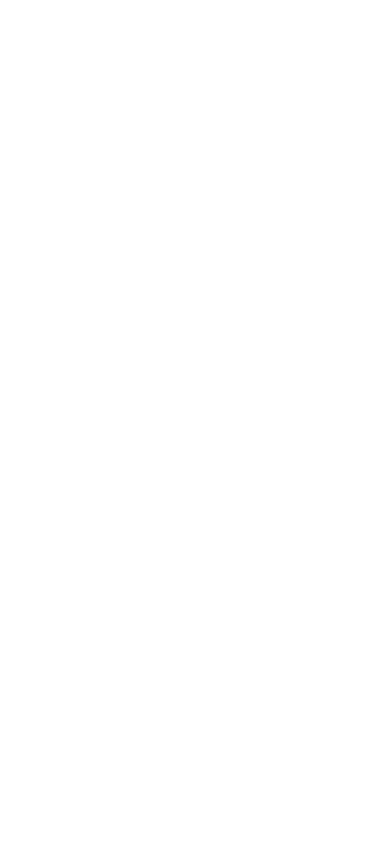
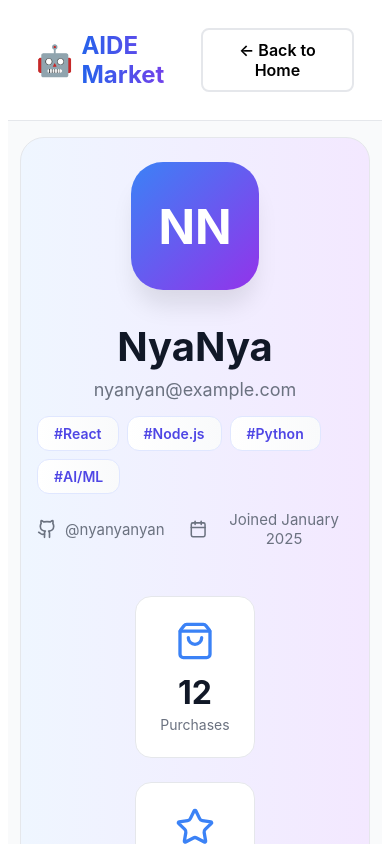
Before and after one commit to PI11A203-lab/Electronic-Commerce-Site, a React (Create React App) app in the folder grab-market-web/: page /profile in a window 390 px wide. Shown: the top 844 px of the page. Built offline with nearby package versions, Linux system fonts and the light colour scheme.

Commit message:
profile 1

```diff
--- a/grab-market-web/src/App.css
+++ b/grab-market-web/src/App.css
@@ -33,10 +33,8 @@
 
 #body {
   min-height: 100vh;
-  max-width: 1024px;
   width: 100%;
   margin: 0 auto;
-  padding-bottom: 24px;
 }
 
 #footer {
--- a/grab-market-web/src/App.js
+++ b/grab-market-web/src/App.js
@@ -4,6 +4,7 @@
 import ProductPage from "./product";
 import UploadPage from "./upload";
 import LoginPage from "./login";
+import UserProfile from "./profile";
 
 function App() {
   return (
@@ -22,6 +23,9 @@
           <Route exact={true} path="/login">
             <LoginPage />
           </Route>
+          <Route exact={true} path="/profile">
+            <UserProfile />
+          </Route>
         </Switch>
       </div>
       <div id="footer"></div>
--- a/grab-market-web/src/login/index.css
+++ b/grab-market-web/src/login/index.css
@@ -4,7 +4,7 @@
   display: flex;
   align-items: center;
   justify-content: center;
-  padding: 2rem 3rem;
+  padding: 2rem 3rem 4rem 3rem;
 }
 
 .login-page-content {
@@ -21,6 +21,26 @@
 }
 
 /* 반응형 */
+@media (min-width: 1920px) {
+  .login-page-container {
+    padding: 4rem 6rem;
+  }
+
+  .login-page-content {
+    max-width: 40rem;
+  }
+
+  .login-form-container {
+    padding: 48px;
+  }
+}
+
+@media (max-width: 1536px) {
+  .login-page-container {
+    padding: 3rem;
+  }
+}
+
 @media (max-width: 768px) {
   .login-page-container {
     padding: 1.5rem;
@@ -37,7 +57,7 @@
 
 @media (max-width: 480px) {
   .login-page-container {
-    padding: 1rem;
+    padding: 1rem 1rem 2rem 1rem;
   }
 
   .login-form-container {
--- a/grab-market-web/src/main/index.css
+++ b/grab-market-web/src/main/index.css
@@ -2,6 +2,7 @@
 .marketplace-container {
   min-height: 100vh;
   background-color: #f9fafb;
+  padding-bottom: 4rem;
 }
 
 /* 헤더 */
@@ -667,12 +668,35 @@
 }
 
 /* 반응형 */
+@media (min-width: 1920px) {
+  .header-content,
+  .search-content,
+  .main-content {
+    max-width: 1800px;
+    margin: 0 auto;
+    padding-left: 6rem;
+    padding-right: 6rem;
+  }
+
+  .search-title {
+    font-size: 3.5rem;
+  }
+
+  .ranking-grid {
+    grid-template-columns: repeat(auto-fit, minmax(380px, 1fr));
+  }
+
+  .products-grid {
+    grid-template-columns: repeat(auto-fill, minmax(350px, 1fr));
+  }
+}
+
 @media (max-width: 1536px) {
   .header-content,
   .search-content,
   .main-content {
-    padding-left: 2rem;
-    padding-right: 2rem;
+    padding-left: 3rem;
+    padding-right: 3rem;
   }
 }
 
@@ -680,8 +704,8 @@
   .header-content,
   .search-content,
   .main-content {
-    padding-left: 1.5rem;
-    padding-right: 1.5rem;
+    padding-left: 2rem;
+    padding-right: 2rem;
   }
 
   .main-nav {
@@ -691,14 +715,26 @@
   .ranking-grid {
     grid-template-columns: repeat(2, 1fr);
   }
+
+  .products-grid {
+    grid-template-columns: repeat(auto-fill, minmax(250px, 1fr));
+  }
 }
 
 @media (max-width: 768px) {
   .header-content,
   .search-content,
   .main-content {
-    padding-left: 1rem;
-    padding-right: 1rem;
+    padding-left: 1.5rem;
+    padding-right: 1.5rem;
+  }
+
+  .search-title {
+    font-size: 2rem;
+  }
+
+  .search-subtitle {
+    font-size: 1rem;
   }
 
   .sidebar {
@@ -713,3 +749,28 @@
     grid-template-columns: repeat(auto-fill, minmax(200px, 1fr));
   }
 }
+
+@media (max-width: 480px) {
+  .marketplace-container {
+    padding-bottom: 2rem;
+  }
+
+  .header-content,
+  .search-content,
+  .main-content {
+    padding-left: 1rem;
+    padding-right: 1rem;
+  }
+
+  .search-title {
+    font-size: 1.75rem;
+  }
+
+  .search-subtitle {
+    font-size: 0.875rem;
+  }
+
+  .products-grid {
+    grid-template-columns: 1fr;
+  }
+}
--- a/grab-market-web/src/main/index.js
+++ b/grab-market-web/src/main/index.js
@@ -14,6 +14,26 @@
   const [searchText, setSearchText] = useState('');
   const [selectedCategory, setSelectedCategory] = useState('All');
   const [sortBy, setSortBy] = useState('trending');
+  const [user, setUser] = useState(null);
+
+  // 로그인 상태 확인
+  useEffect(() => {
+    const checkLoginStatus = () => {
+      const userFromStorage = localStorage.getItem('user') || sessionStorage.getItem('user');
+      if (userFromStorage) {
+        try {
+          setUser(JSON.parse(userFromStorage));
+        } catch (e) {
+          console.error('Failed to parse user data:', e);
+        }
+      }
+    };
+
+    checkLoginStatus();
+    // storage 이벤트 리스너 추가 (다른 탭에서 로그인/로그아웃 시 동기화)
+    window.addEventListener('storage', checkLoginStatus);
+    return () => window.removeEventListener('storage', checkLoginStatus);
+  }, []);
 
   const categories = [
     { id: 'all', name: 'All', icon: '🤖', count: 0 },
@@ -63,7 +83,13 @@
             </nav>
           </div>
           <div className="header-right">
-            <Link to="/login" className="btn-signup">Sign in</Link>
+            {user ? (
+              <Link to="/profile" className="btn-signup">
+                {user.nickname}
+              </Link>
+            ) : (
+              <Link to="/login" className="btn-signup">Sign in</Link>
+            )}
           </div>
         </div>
       </header>
--- a/grab-market-web/src/product/index.css
+++ b/grab-market-web/src/product/index.css
@@ -1,2 +1,43 @@
 /* Tailwind CSS를 사용하므로 기본 스타일은 최소화 */
 /* 추가 커스텀 스타일이 필요한 경우 여기에 작성 */
+
+/* 페이지 하단까지 배경색 채우기 */
+.min-h-screen {
+  padding-bottom: 4rem;
+}
+
+/* 반응형 - 1920px 이상 대형 화면 지원 */
+@media (min-width: 1920px) {
+  .max-w-\[1400px\] {
+    max-width: 1800px;
+  }
+}
+
+/* 작은 화면에서 패딩 조정 */
+@media (max-width: 768px) {
+  .px-8 {
+    padding-left: 1rem;
+    padding-right: 1rem;
+  }
+
+  .py-12 {
+    padding-top: 2rem;
+    padding-bottom: 2rem;
+  }
+}
+
+@media (max-width: 480px) {
+  .min-h-screen {
+    padding-bottom: 2rem;
+  }
+
+  .px-8 {
+    padding-left: 0.75rem;
+    padding-right: 0.75rem;
+  }
+
+  .py-12 {
+    padding-top: 1.5rem;
+    padding-bottom: 1.5rem;
+  }
+}
--- a/grab-market-web/src/profile/index.css
+++ b/grab-market-web/src/profile/index.css
@@ -2,6 +2,7 @@
 .profile-container {
     min-height: 100vh;
     background-color: #f9fafb;
+    padding-bottom: 4rem;
   }
 
   .profile-header {
@@ -18,6 +19,9 @@
     font-weight: 600;
     cursor: pointer;
     transition: all 0.2s;
+    text-decoration: none;
+    color: inherit;
+    display: inline-block;
   }
 
   .btn-back:hover {
@@ -545,7 +549,46 @@
   }
 
   /* 반응형 */
+  @media (min-width: 1920px) {
+    .profile-main {
+      max-width: 1800px;
+      padding: 4rem 6rem;
+    }
+
+    .profile-header {
+      padding: 1.5rem 6rem;
+    }
+
+    .profile-hero {
+      padding: 4rem;
+    }
+
+    .purchases-grid,
+    .teams-grid,
+    .favorites-grid {
+      grid-template-columns: repeat(auto-fill, minmax(400px, 1fr));
+    }
+  }
+
+  @media (max-width: 1536px) {
+    .profile-main {
+      padding: 3rem 3rem;
+    }
+
+    .profile-header {
+      padding: 1.25rem 3rem;
+    }
+  }
+
   @media (max-width: 1024px) {
+    .profile-main {
+      padding: 2rem 2rem;
+    }
+
+    .profile-header {
+      padding: 1rem 2rem;
+    }
+
     .profile-stats {
       grid-template-columns: repeat(2, 1fr);
     }
@@ -553,11 +596,23 @@
     .purchases-grid,
     .teams-grid,
     .favorites-grid {
-      grid-template-columns: repeat(auto-fill, minmax(250px, 1fr));
+      grid-template-columns: repeat(auto-fill, minmax(280px, 1fr));
     }
   }
 
   @media (max-width: 768px) {
+    .profile-main {
+      padding: 1.5rem 1rem;
+    }
+
+    .profile-header {
+      padding: 1rem;
+    }
+
+    .profile-hero {
+      padding: 2rem 1.5rem;
+    }
+
     .profile-hero-content {
       flex-direction: column;
     }
@@ -570,4 +625,37 @@
       overflow-x: auto;
       flex-wrap: nowrap;
     }
+
+    .purchases-grid,
+    .teams-grid,
+    .favorites-grid {
+      grid-template-columns: 1fr;
+    }
   }
+
+  @media (max-width: 480px) {
+    .profile-container {
+      padding-bottom: 2rem;
+    }
+
+    .profile-main {
+      padding: 1rem 0.75rem;
+    }
+
+    .profile-header {
+      padding: 0.75rem;
+    }
+
+    .profile-hero {
+      padding: 1.5rem 1rem;
+    }
+
+    .profile-avatar-section {
+      flex-direction: column;
+      text-align: center;
+    }
+
+    .profile-stats {
+      grid-template-columns: 1fr;
+    }
+  }
--- a/grab-market-web/src/profile/index.js
+++ b/grab-market-web/src/profile/index.js
@@ -1,7 +1,10 @@
 import React, { useState } from 'react';
+import { useHistory } from 'react-router-dom';
 import { ShoppingBag, Star, Users, Heart, Github, Calendar, Award, TrendingUp } from 'lucide-react';
+import './index.css';
 
 export default function UserProfile() {
+  const history = useHistory();
   const [activeTab, setActiveTab] = useState('purchases');
 
   // 유저 정보
@@ -69,7 +72,7 @@
             <span className="logo-icon">🤖</span>
             <span className="logo-text">AIDE Market</span>
           </h1>
-          <button className="btn-back">← Back to Home</button>
+          <button className="btn-back" onClick={() => history.push('/')}>← Back to Home</button>
         </div>
       </header>
 
--- a/grab-market-web/src/upload/index.css
+++ b/grab-market-web/src/upload/index.css
@@ -1,5 +1,56 @@
 #upload-container {
   padding-top: 36px;
+  padding-bottom: 4rem;
+  width: 100%;
+  max-width: 1200px;
+  margin: 0 auto;
+  padding-left: 2rem;
+  padding-right: 2rem;
+  min-height: calc(100vh - 36px);
+}
+
+/* 반응형 */
+@media (min-width: 1920px) {
+  #upload-container {
+    max-width: 1600px;
+    padding-left: 6rem;
+    padding-right: 6rem;
+  }
+}
+
+@media (max-width: 1024px) {
+  #upload-container {
+    padding-left: 1.5rem;
+    padding-right: 1.5rem;
+  }
+}
+
+@media (max-width: 768px) {
+  #upload-container {
+    padding-left: 1rem;
+    padding-right: 1rem;
+  }
+
+  #upload-img-placeholder,
+  #upload-img {
+    width: 150px;
+    height: 150px;
+  }
+}
+
+@media (max-width: 480px) {
+  #upload-container {
+    padding-left: 0.75rem;
+    padding-right: 0.75rem;
+    padding-bottom: 2rem;
+  }
+
+  #upload-img-placeholder,
+  #upload-img {
+    width: 120px;
+    height: 120px;
+    margin-left: 0;
+  }
 }
 
 #upload-img-placeholder {
--- a/grab-market-web/src/upload/index.js
+++ b/grab-market-web/src/upload/index.js
@@ -62,10 +62,10 @@
             onChange={onChangeImage}
           >
             {imageUrl ? (
-              <img id="upload-img" src={`${API_URL}/${imageUrl}`} />
+              <img id="upload-img" src={`${API_URL}/${imageUrl}`} alt="Uploaded image" />
             ) : (
               <div id="upload-img-placeholder">
-                <img src="/images/icons/camera.png" />
+                <img src="/images/icons/camera.png" alt="Camera icon" />
                 <span>イメージをアップロードしてください。</span>
               </div>
             )}
```
